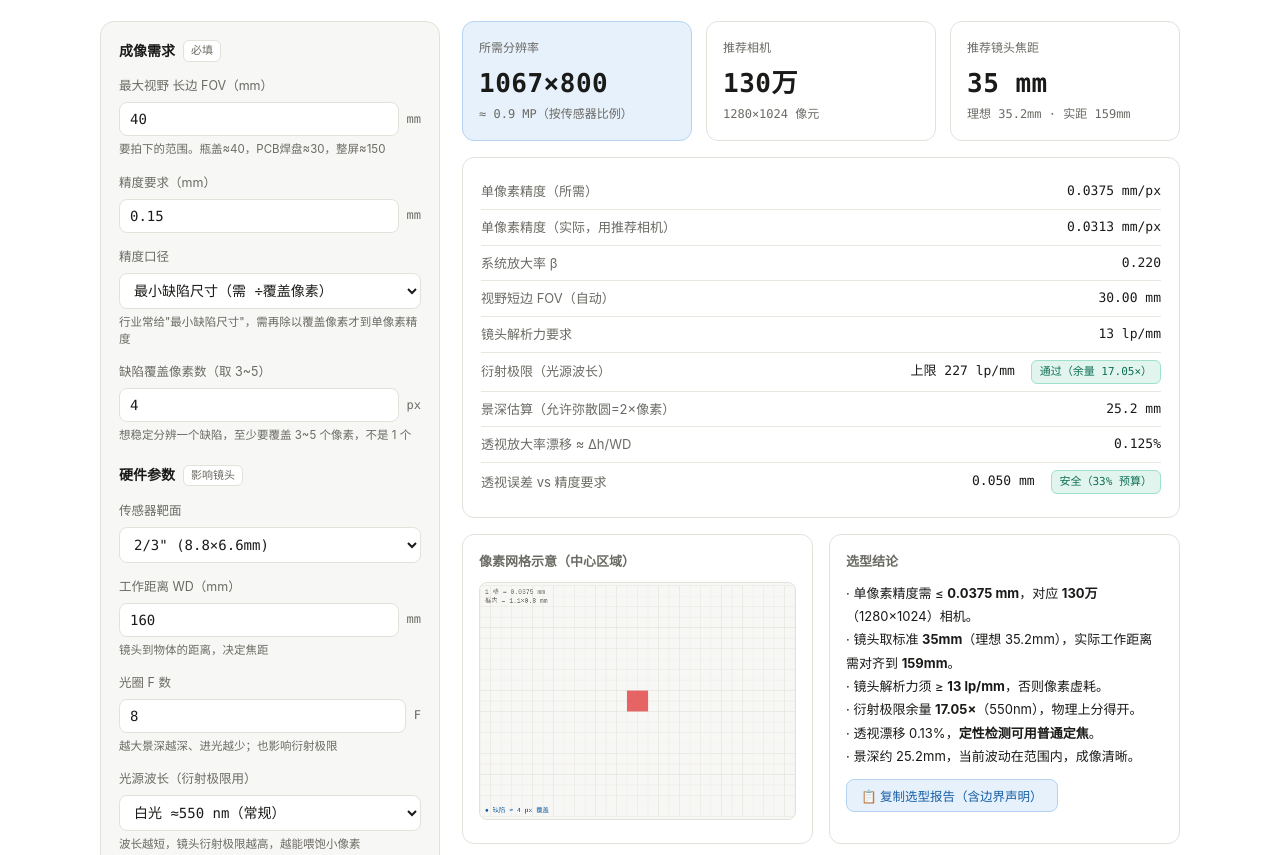
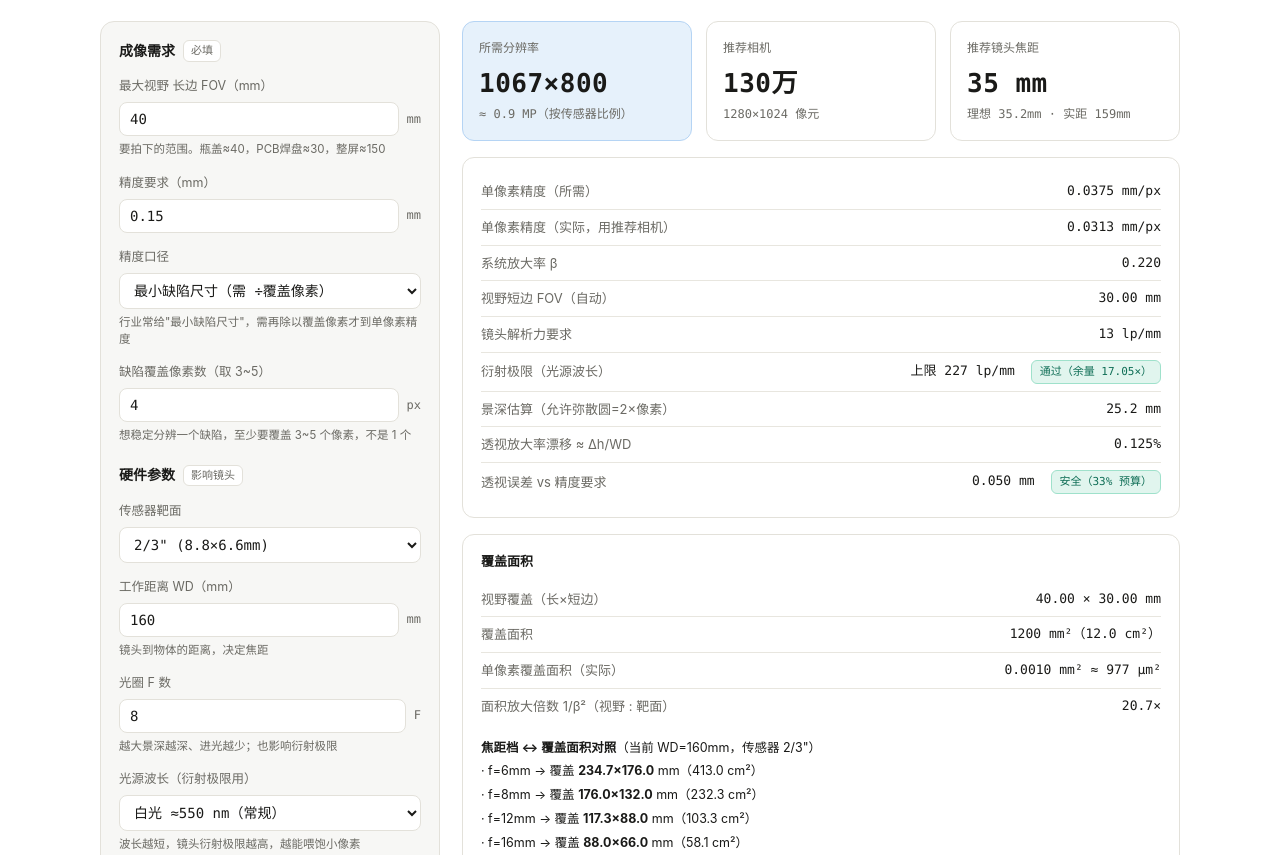
Before and after one commit to MM121202/vision-calc, a plain HTML site: page index.html in a window 1280 px wide. Shown: the part 93-948 px from the top of the page. Drawn offline with Linux system fonts and the light colour scheme.

Commit message:
v2.2: 新增覆盖面积板块（视野面积/单像素覆盖/面积放大倍数/焦距档覆盖对照表，20用例+7功能全过）

```diff
--- a/index.html
+++ b/index.html
@@ -229,6 +229,17 @@ canvas{width:100%;height:auto;border-radius:8px;border:1px solid var(--border);b
         </table>
       </div>
 
+      <div class="detail">
+        <h3 style="font-size:13px;font-weight:600;margin-bottom:10px">覆盖面积</h3>
+        <table>
+          <tr><td>视野覆盖（长×短边）</td><td id="rCovDim">—</td></tr>
+          <tr><td>覆盖面积</td><td id="rCovArea">—</td></tr>
+          <tr><td>单像素覆盖面积（实际）</td><td id="rPxArea">—</td></tr>
+          <tr><td>面积放大倍数 1/β²（视野 : 靶面）</td><td id="rMagArea">—</td></tr>
+        </table>
+        <div id="rFocalCov" style="margin-top:12px;font-size:12.5px;line-height:1.9"></div>
+      </div>
+
       <div class="visual">
         <div class="vbox">
           <h3>像素网格示意（中心区域）</h3>
@@ -249,6 +260,7 @@ canvas{width:100%;height:auto;border-radius:8px;border:1px solid var(--border);b
           <tr><td>推荐相机</td><td id="cACam" style="text-align:right;font-family:var(--mono)">—</td><td id="cBCam" style="text-align:right;font-family:var(--mono)">—</td></tr>
           <tr><td>镜头焦距（标准）</td><td id="cAFocal" style="text-align:right;font-family:var(--mono)">—</td><td id="cBFocal" style="text-align:right;font-family:var(--mono)">—</td></tr>
           <tr><td>实际单像素精度</td><td id="cAPix" style="text-align:right;font-family:var(--mono)">—</td><td id="cBPix" style="text-align:right;font-family:var(--mono)">—</td></tr>
+          <tr><td>覆盖面积</td><td id="cACov" style="text-align:right;font-family:var(--mono)">—</td><td id="cBCov" style="text-align:right;font-family:var(--mono)">—</td></tr>
           <tr><td>解析力要求</td><td id="cALp" style="text-align:right;font-family:var(--mono)">—</td><td id="cBLp" style="text-align:right;font-family:var(--mono)">—</td></tr>
           <tr><td>景深估算</td><td id="cADof" style="text-align:right;font-family:var(--mono)">—</td><td id="cBDof" style="text-align:right;font-family:var(--mono)">—</td></tr>
           <tr><td>透视误差</td><td id="cAPersp" style="text-align:right;font-family:var(--mono)">—</td><td id="cBPersp" style="text-align:right;font-family:var(--mono)">—</td></tr>
@@ -261,6 +273,7 @@ canvas{width:100%;height:auto;border-radius:8px;border:1px solid var(--border);b
         <b>背后的公式</b><br>
         · 单像素精度 = 精度要求 ÷ 覆盖像素（口径=缺陷时）<br>
         · 所需横向像素 = FOV长边 ÷ 单像素精度；总像素按传感器比例换算<br>
+        · 覆盖面积 <code>= FOV长边 × 短边</code>；单像素覆盖面积 <code>= 实际单像素精度²</code>，即 1 个像素看到的实际地盘；面积放大倍数 <code>= 1/β²</code>（视野面积 ÷ 靶面面积）<br>
         · 镜头焦距 <code>f = 工作距离 × 传感器宽 ÷ FOV长边</code>，再就近取标准焦段（12/16/25/35/50/75/100mm）<br>
         · 镜头衍射截止频率 <code>≈ 1 ÷ (波长 × F数)</code>（线对/毫米）；所需解析力超过它，像素再密也分辨不出，需换短波长光源或加大光圈<br>
         · 透视放大率漂移 <code>≈ Δh ÷ 工作距离</code>；若它 ≥ 精度要求，<b>必须上远心镜头</b>或把 Δh 压到更小<br>
@@ -323,9 +336,14 @@ function calc(inp){
   const cutoff = 1/(lamMM*fn);
   const diffMargin = cutoff / lpmm;                    // >1 表示物理上分得开
 
+  // 覆盖面积：视野长×短边围成的地盘 + 单像素对应的实际地盘
+  const fovArea = fov * fovH;                          // mm²
+  const pxArea = pixReal * pixReal;                    // mm²/px（实际，用推荐相机）
+  const magArea = 1/(beta*beta);                       // 面积放大倍数（视野:靶面）
+
   return {pixel, fovH, pxW, pxH, camIdx, cam, pixReal, beta,
           fIdeal, fStd, wdReal, lpmm, cutoff, diffMargin,
-          dof, persp, perspErr};
+          dof, persp, perspErr, fovArea, pxArea, magArea};
 }
 
 function readInputs(){
@@ -357,6 +375,25 @@ function compute(){
   $("rLpmm").textContent = fmt(o.lpmm,0)+" lp/mm";
   $("rDof").textContent = fmt(o.dof,1)+" mm";
 
+  // ---- 覆盖面积面板 ----
+  const s2 = SENSORS[inp.sensor];
+  $("rCovDim").textContent = fmt(inp.fov,2)+" × "+fmt(o.fovH,2)+" mm";
+  $("rCovArea").textContent = fmt(o.fovArea,0)+" mm²（"+fmt(o.fovArea/100,1)+" cm²）";
+  const pxAreaUm2 = o.pxArea * 1e6;
+  $("rPxArea").textContent = fmt(o.pxArea,4)+" mm² ≈ "+fmt(pxAreaUm2,0)+" µm²";
+  $("rMagArea").textContent = fmt(o.magArea,1)+"×";
+
+  // 焦距档 ↔ 当前 WD 下的覆盖面积对照
+  let ft = "<b>焦距档 ↔ 覆盖面积对照</b>（当前 WD="+fmt(inp.wd,0)+"mm，传感器 "+inp.sensor+"\"）<br>";
+  FOCALS.forEach(f=>{
+    const cw = inp.wd * s2.w / f, ch = inp.wd * s2.h / f;
+    const fit = cw >= inp.fov;
+    const mark = (f===o.fStd) ? ' <span class="badge b-ok">推荐档</span>'
+      : (fit ? "" : ' <span class="badge b-bad">盖不住</span>');
+    ft += "· f="+f+"mm → 覆盖 <b>"+fmt(cw,1)+"×"+fmt(ch,1)+"</b> mm（"+fmt(cw*ch/100,1)+" cm²）"+mark+"<br>";
+  });
+  $("rFocalCov").innerHTML = ft;
+
   $("rPersp").textContent = fmt(o.persp*100,3)+"%";
   let pchk, pcls;
   if(o.perspErr > inp.prec){
@@ -385,7 +422,7 @@ function compute(){
   }
   $("rDiff").innerHTML = ("上限 "+fmt(o.cutoff,0)+" lp/mm "+'<span class="badge '+dcls+'">'+dchk+'</span>');
 
-  drawGrid(o.pixel, o.cam.w, inp.fov, inp.mode, inp.prec, inp.cov, o.persp, inp.dh, inp.wd, o.dof);
+  drawGrid(o.pixel, o.cam.w, inp.fov, inp.mode, inp.prec, inp.cov, o.persp, inp.dh, inp.wd, o.dof, o.fovArea);
   verdict(o, inp);
   renderCompare(o, inp);
   syncHash(inp);
@@ -404,6 +441,8 @@ function renderCompare(oA, inp){
   $("cBFocal").textContent = oB.fStd+" mm（理想 "+fmt(oB.fIdeal,1)+"）";
   $("cAPix").textContent = fmt(oA.pixReal,4)+" mm/px";
   $("cBPix").textContent = fmt(oB.pixReal,4)+" mm/px";
+  $("cACov").textContent = fmt(oA.fovArea/100,1)+" cm²";
+  $("cBCov").textContent = fmt(oB.fovArea/100,1)+" cm²";
   $("cALp").textContent = fmt(oA.lpmm,0)+" / 上限 "+fmt(oA.cutoff,0)+" lp/mm";
   $("cBLp").textContent = fmt(oB.lpmm,0)+" / 上限 "+fmt(oB.cutoff,0)+" lp/mm";
   $("cADof").textContent = fmt(oA.dof,1)+" mm"+(oA.dof<inp.dh?" ⚠":"");
@@ -426,7 +465,7 @@ function renderCompare(oA, inp){
   $("cmpVerdict").innerHTML = s;
 }
 
-function drawGrid(pixel, camW, fov, mode, prec, cov, persp, dh, wd, dof){
+function drawGrid(pixel, camW, fov, mode, prec, cov, persp, dh, wd, dof, fovArea){
   const cv = $("cv"); const ctx = cv.getContext("2d");
   const W = cv.width, H = cv.height;
   const css = getComputedStyle(document.body);
@@ -460,6 +499,7 @@ function drawGrid(pixel, camW, fov, mode, prec, cov, persp, dh, wd, dof){
   ctx.fillText("1 格 = "+fmt(pixel,4)+" mm", 10, 22);
   const realW = cols*pixel, realH = rows*pixel;
   ctx.fillText("框内 = "+fmt(realW,1)+"×"+fmt(realH,1)+" mm", 10, 40);
+  ctx.fillText("整幅覆盖面积 ≈ "+fmt(fovArea/100,1)+" cm²", 10, 58);
   ctx.fillStyle = accCol;
   ctx.fillText("● 缺陷 ≈ "+fmt(cov,0)+" px 覆盖", 10, H-14);
 }
@@ -470,6 +510,7 @@ function verdict(o, inp){
   s += "· 单像素精度需 ≤ <b>"+fmt(o.pixel,4)+" mm</b>，对应 <b>"+o.cam.name+"</b>（"+o.cam.w+"×"+o.cam.h+"）相机。<br>";
   s += "· 镜头取标准 <b>"+o.fStd+"mm</b>（理想 "+fmt(o.fIdeal,1)+"mm），实际工作距离需对齐到 <b>"+fmt(o.wdReal,0)+"mm</b>。<br>";
   s += "· 镜头解析力须 ≥ <b>"+fmt(o.lpmm,0)+" lp/mm</b>，否则像素虚耗。<br>";
+  s += "· 覆盖面积 <b>"+fmt(o.fovArea/100,1)+" cm²</b>（"+fmt(inp.fov,1)+"×"+fmt(o.fovH,1)+" mm），单像素实际管 <b>"+fmt(o.pxArea*1e6,0)+" µm²</b> 地盘。<br>";
   if(o.diffMargin < 1){
     s += '<span class="badge b-bad">衍射受限</span> 波长 '+inp.wl+'nm 下镜头光学上限约 <b>'+fmt(o.cutoff,0)+' lp/mm</b>，低于需求 '+fmt(o.lpmm,0)+' lp/mm——换蓝光光源或加大光圈（减小 F 数）后再复核。<br>';
   } else {
@@ -535,6 +576,7 @@ function buildReport(inp, o){
   lines.push("  所需分辨率 "+Math.ceil(o.pxW)+"×"+Math.ceil(o.pxH)+" → 推荐 "+o.cam.name+"（"+o.cam.w+"×"+o.cam.h+"）");
   lines.push("  镜头 "+o.fStd+"mm 标准焦段（理想 "+fmt(o.fIdeal,1)+"mm，实距对齐 "+fmt(o.wdReal,0)+"mm）");
   lines.push("  实际单像素精度 "+fmt(o.pixReal,4)+"mm/px · 解析力需求 "+fmt(o.lpmm,0)+"lp/mm · 衍射余量 "+fmt(o.diffMargin,2)+"×");
+  lines.push("  覆盖面积 "+fmt(inp.fov,2)+"×"+fmt(o.fovH,2)+"mm = "+fmt(o.fovArea,0)+"mm²（"+fmt(o.fovArea/100,1)+"cm²） · 单像素覆盖 "+fmt(o.pxArea,4)+"mm² · 面积放大 "+fmt(o.magArea,1)+"×");
   lines.push("  景深 "+fmt(o.dof,1)+"mm · 透视误差 "+fmt(o.perspErr,3)+"mm（"+(o.perspErr>inp.prec?"超差，需远心":"在精度预算内")+"）");
   lines.push("三、边界声明");
   lines.push("  本报告基于最简针孔模型，未计入镜头畸变、光照对比度、实际像元离散性与装配误差；");
```
Also changed, not shown: tests/run_tests.js (+21 -4 lines), 1 other file.
